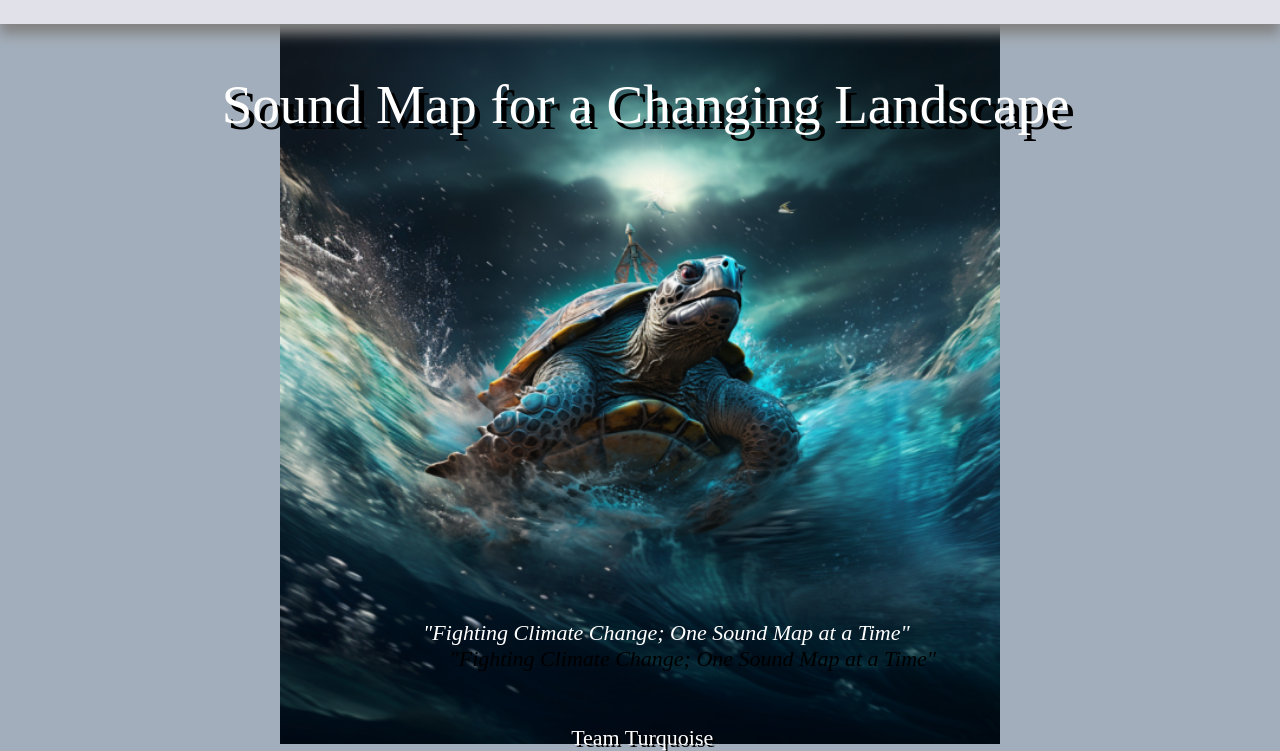
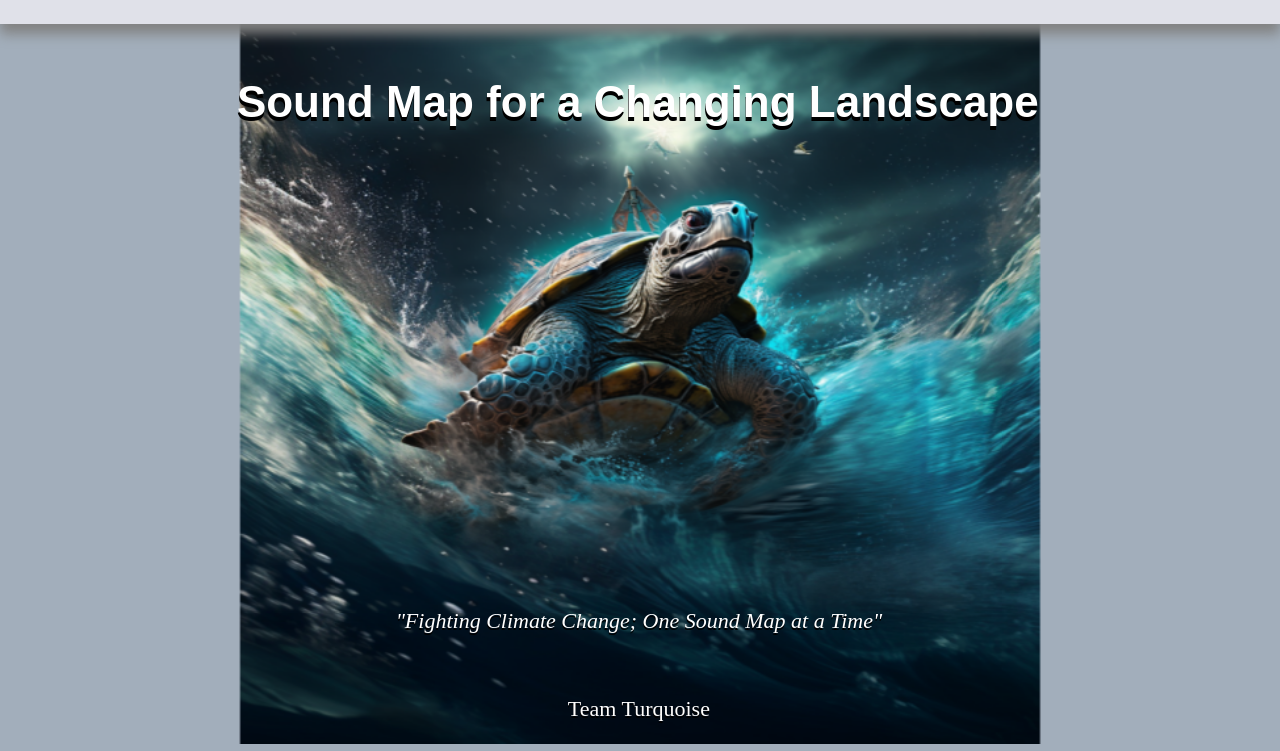
Before and after one commit to cs41X-turqouise/team-website, a React app: page / in a window 1280 px wide. Shown: the part 56-807 px from the top of the page. Built offline with nearby package versions, Linux system fonts and the light colour scheme.

Commit message:
Christian Update to Website 4

```diff
--- a/src/home/Home.js
+++ b/src/home/Home.js
@@ -6,9 +6,9 @@ import styles from "./Home.module.css";
 const Home = () => {
     return (
         <ul className={styles.main}>
-            <header_1 className={styles.title}>{"Sound Map for a Changing Landscape"}</header_1>
-            <header_2 className={styles.title}>{<i>"Fighting Climate Change; One Sound Map at a Time"</i>}</header_2>
-            <header_3 className={styles.title}>{"Team Turquoise"}</header_3>
+            <header_1 className={`${styles.title} ${styles.header_1}`}>{"Sound Map for a Changing Landscape"}</header_1>
+            <header_2 className={`${styles.title} ${styles.header_2}`}>{<i>"Fighting Climate Change; One Sound Map at a Time"</i>}</header_2>
+            <header_3 className={`${styles.title} ${styles.header_3}`}>{"Team Turquoise"}</header_3>
         </ul>
     );
 };
--- a/src/home/Home.module.css
+++ b/src/home/Home.module.css
@@ -20,15 +20,29 @@
     align-items: center;
 
 }
-header_1 {font-size: 2.5em;}
-header_2 {font-size: 12em;}
-header_3 {font-size: em;}
+header_1 {
+    font:  bold 24px/1 sans-serif;
+    font-size: 2em;
+    position: absolute;
+    top: 2.2em;
+}
+header_2 {
+    font-size: 1em;
+    font-style: italic;
+    position: absolute;
+    bottom: 5em
+}
+header_3 {
+    font-size: 1em;
+    position: absolute;
+    bottom: 1em
+}
 
 .title {
     color: white;
-    text-shadow: 0.1em 0.1em black;
-    margin-left: .2em;
-    margin-top: 1em;
+    text-shadow: -0.01em 0.1em black;
+    margin-left: -0.1em;
+    margin-top: 0.9em;
 
 }
 
```
